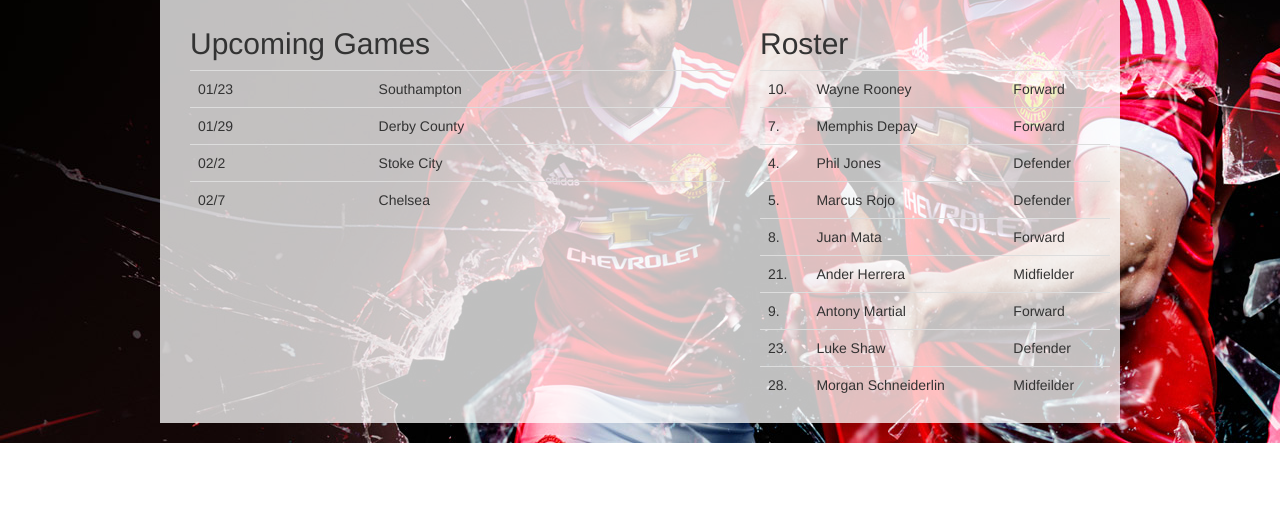
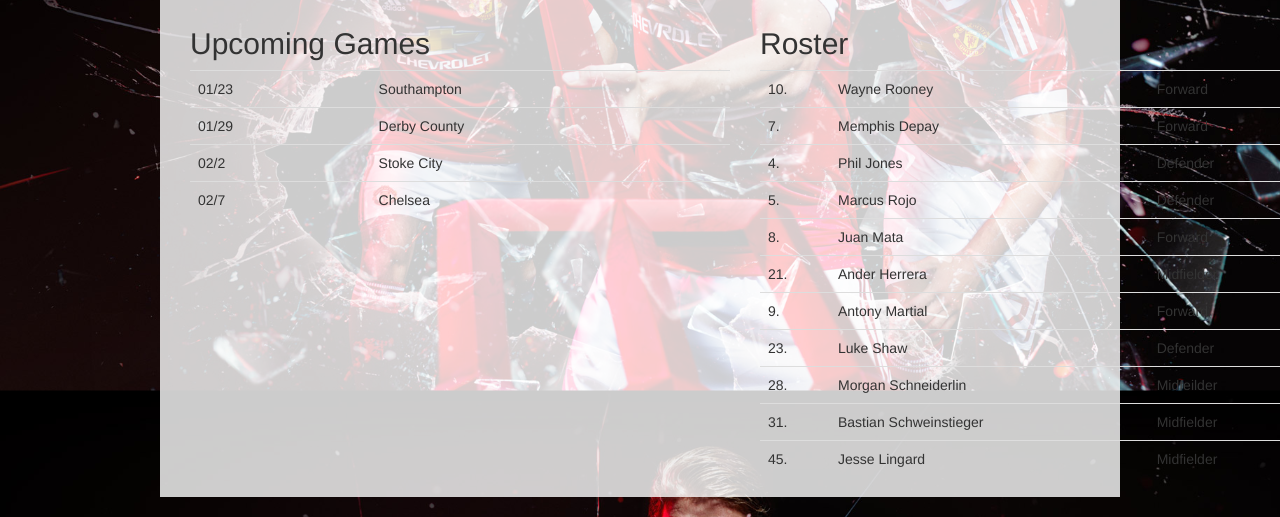
Before and after one commit to arnavdey/arnavdey.github.io, a plain HTML site: page myteam/index.html in a window 1280 px wide. Shown: the part 397-914 px from the top of the page. Before the commit the page ends 840 px from the top, so only its background shows below. Drawn offline with nearby package versions, Linux system fonts and the light colour scheme.

Commit message:
mywebsite

```diff
--- a/myteam/index.html
+++ b/myteam/index.html
@@ -1,7 +1,7 @@
 <!DOCTYPE html>
 <html>
 <head>
-  <title>Apple iPad Pro</title>
+  <title>Manchester United</title>
   <meta charset="UTF-8">
   <link rel="stylesheet" href="http://maxcdn.bootstrapcdn.com/bootstrap/3.3.5/css/bootstrap.min.css">
   <link rel="stylesheet" href="style.css">
@@ -49,7 +49,7 @@
         </table>
       </div>
 
-      <div style="left: 0px;" class="col-sm-4 text-left">
+      <div style="left: 0px;" class="col-sm-6 text-left">
         <h2> Roster </h2>
         <table class="table">
           <tbody>
@@ -98,11 +98,21 @@
               <td>Morgan Schneiderlin</td>
               <td>Midfeilder</td>
             </tr>
+            <tr>
+              <td>31.</td>
+              <td>Bastian Schweinstieger</td>
+              <td>Midfielder</td>
+            </tr>
+            <tr>
+              <td>45.</td>
+              <td>Jesse Lingard</td>
+              <td>Midfielder</td>
+            </tr>
 
           </tbody>
         </table>
       </div>
-      <div style="left: 0px;" class="col-sm-2 text-left">
+      <div style="left: 0px;" class="col-sm-0 text-left">
       </div>
     </div>
 </div>
--- a/myteam/style.css
+++ b/myteam/style.css
@@ -4,13 +4,13 @@
 }
 
 body{
-
   background-image: url("background.jpg");
+  background-size:1400px;
 }
 
 #wrapper {
   width: 960px;
-  background: rgba(255,255,255,0.75);
+  background: rgba(255,255,255,0.8);
   margin: 20px auto 20px auto;
 
 }
```
Also changed, not shown: 1 other file.
